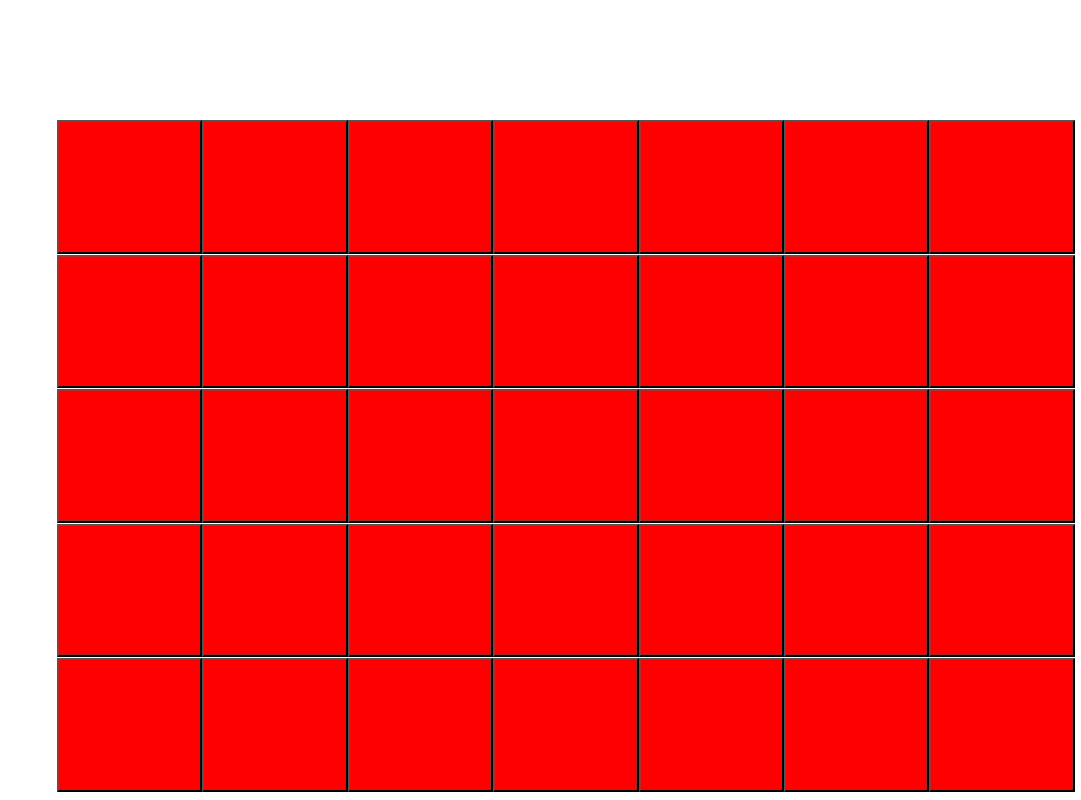
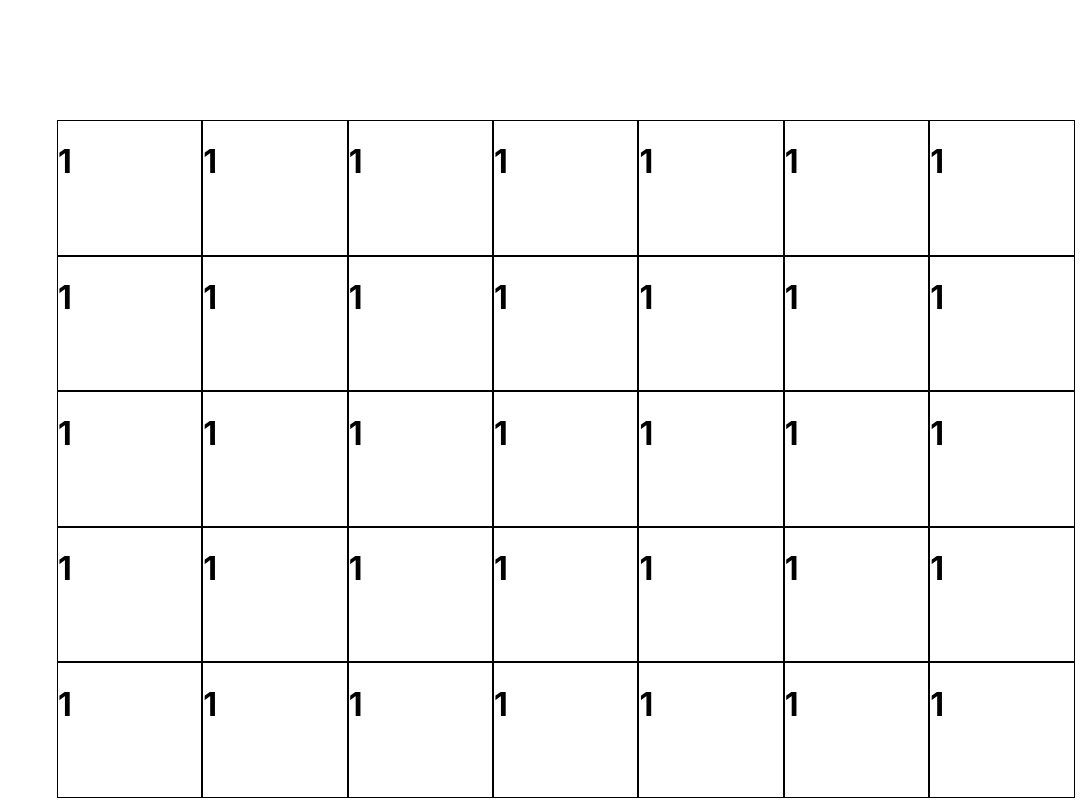
Before and after one commit to nickmckenney/calanderprojectMERN, a React (Create React App) app in the folder frontendcalendar/: page / in a window 1280 px wide. Shown: the whole page, without its empty margins (199-1280 px from the left). Built offline with nearby package versions, Linux system fonts and the light colour scheme.

Commit message:
Border wrapped around each square in cal

```diff
--- a/frontendcalendar/src/App.css
+++ b/frontendcalendar/src/App.css
@@ -5,9 +5,11 @@
   height: 100vh;
 }
 .square {
-  width: 14.2%;
+  width: 14%;
   height: 16.7vh;
-  background-color: red;
+  background-color: white;
+  border: 1px solid black;
+  display: inline-block;
 }
 .container {
   grid-row: 3 / span 1;
--- a/frontendcalendar/src/Day.js
+++ b/frontendcalendar/src/Day.js
@@ -3,9 +3,9 @@ import "./App.css";
 class Square extends React.Component {
   render() {
     return (
-      <button className="square" onClick={() => this.props.onClick()}>
-        {this.props.value}
-      </button>
+      <div className="square" onClick={() => this.props.onClick()}>
+        <h1>1</h1>
+      </div>
     );
   }
 }
```
